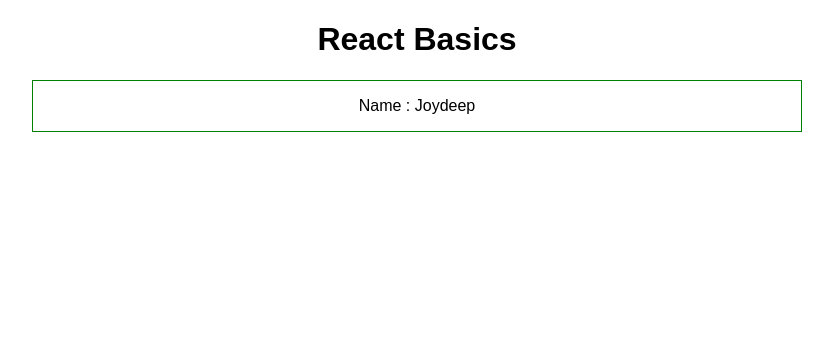
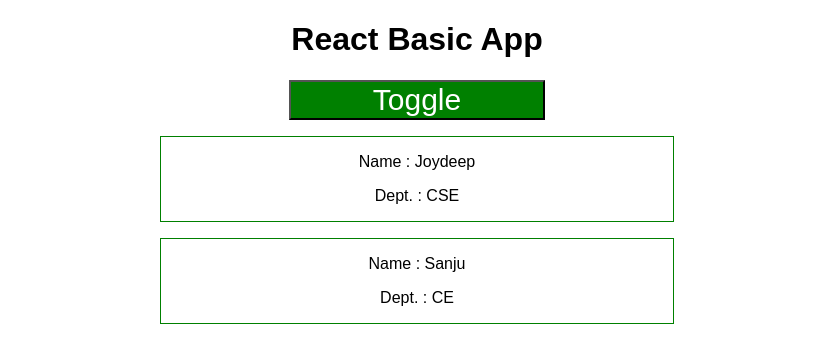
Before and after one commit to joydeep-maiti/React-Basic-App, a React (Create React App) app: page / in a window 1280 px wide. Shown: the top 344 px of the page, without its empty margins (223-1056 px from the left). Built offline with nearby package versions, Linux system fonts and the light colour scheme.

Commit message:
Adding states

```diff
--- a/src/App.css
+++ b/src/App.css
@@ -1,3 +1,9 @@
 .App {
   text-align: center;
 }
+.BtnStyle {
+  width : 20%;
+  font-size: 30px;
+  color: white;
+  background-color: green;
+}
--- a/src/App.js
+++ b/src/App.js
@@ -3,11 +3,23 @@ import './App.css';
 import Persons from './Person/Person'
 
 class App extends Component {
+  state = {
+    Persons : [
+      {name: 'Joydeep', dept: 'CSE'},
+      {name: 'Sanju', dept: 'CE' }
+    ]
+  }
+  toggler = false;
+  toggleHandler = () => {
+    console.log('clicked');
+  }
   render() {
     return (
       <div className="App">
-        <h1>React Basics</h1>
-        <Persons name='Joydeep'/>
+        <h1>React Basic App</h1>
+        <button className='BtnStyle' onClick={this.toggleHandler}>Toggle</button>
+        <Persons name={this.state.Persons[0].name} dept={this.state.Persons[0].dept}/>
+        <Persons name={this.state.Persons[1].name} dept={this.state.Persons[1].dept} />
       </div>
     );
   }
--- a/src/Person/Person.css
+++ b/src/Person/Person.css
@@ -1,5 +1,5 @@
 .Person {
-    width : 60%;
+    width : 40%;
     margin : 16px auto;
     border : 1px solid green;
 
--- a/src/Person/Person.js
+++ b/src/Person/Person.js
@@ -4,7 +4,8 @@ import './Person.css';
 const person = (props) => {
     return (
         <div className='Person'>
-            <p>Name : {props.name} </p>
+            <p> Name : {props.name} </p>
+            <p> Dept. : {props.dept} </p>
         </div>
     );
 
```
